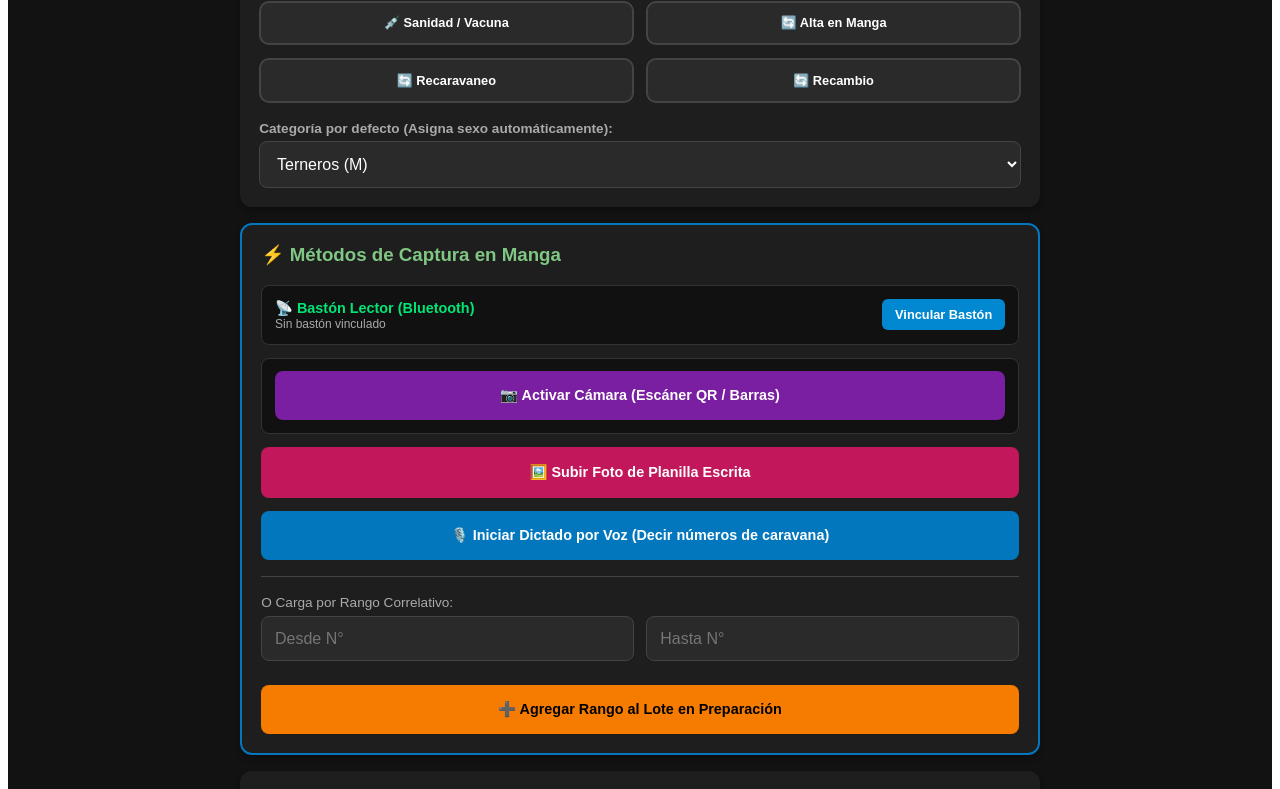
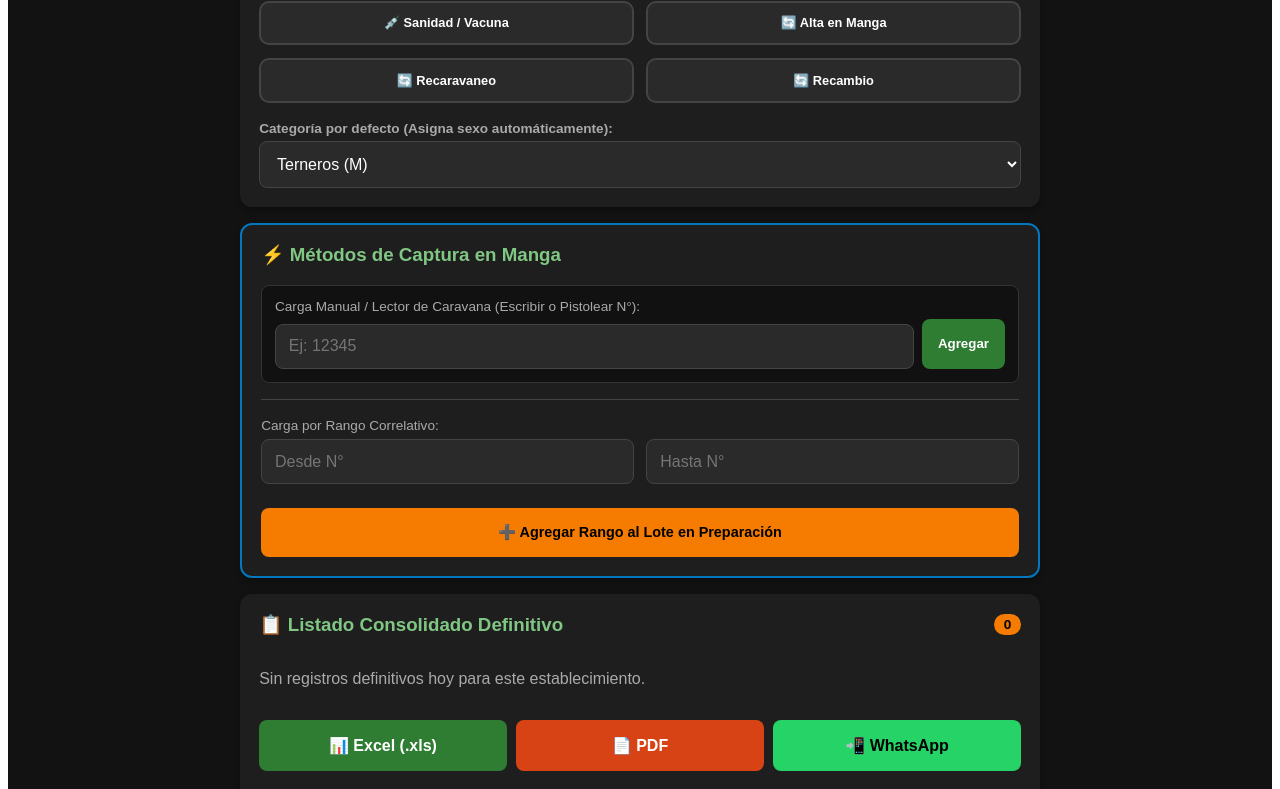
Before and after one commit to ruizmalvina21-rgb/GANADERIA360, a React (Create React App) app: page / in a window 1280 px wide. Shown: the part 415-1204 px from the top of the page. Built offline with nearby package versions, Linux system fonts and the light colour scheme.

Commit message:
Update App.js

```diff
--- a/src/App.js
+++ b/src/App.js
@@ -1,4 +1,4 @@
-import React, { useState, useEffect, useRef } from 'react';
+import React, { useState, useEffect } from 'react';
 
 export default function App() {
   const NOMBRE_APLICACION = 'GanadoGestión AR';
@@ -9,10 +9,10 @@ export default function App() {
   const [tab, setTab] = useState('diario');
 
   const [fechaRegistroApp] = useState(() => {
-    let saved = localStorage.getItem('ganado_fecha_registro_app');
+    let saved = localStorage.getItem('ganado_fecha_registro_app_v9');
     if (!saved) {
       saved = new Date().toISOString();
-      localStorage.setItem('ganado_fecha_registro_app', saved);
+      localStorage.setItem('ganado_fecha_registro_app_v9', saved);
     }
     return new Date(saved);
   });
@@ -36,7 +36,7 @@ export default function App() {
   };
 
   const [establecimientos, setEstablecimientos] = useState(() => {
-    const saved = localStorage.getItem('ganado_establecimientos_v8');
+    const saved = localStorage.getItem('ganado_establecimientos_v9');
     if (saved) return JSON.parse(saved);
     return [
       {
@@ -51,7 +51,7 @@ export default function App() {
   });
 
   const [estacionActivaId, setEstacionActivaId] = useState(() => {
-    const saved = localStorage.getItem('ganado_estacion_activa_id');
+    const saved = localStorage.getItem('ganado_estacion_activa_id_v9');
     return saved ? Number(saved) : 1;
   });
 
@@ -87,7 +87,7 @@ export default function App() {
       return est;
     });
     setEstablecimientos(actualizados);
-    localStorage.setItem('ganado_establecimientos_v8', JSON.stringify(actualizados));
+    localStorage.setItem('ganado_establecimientos_v9', JSON.stringify(actualizados));
     setEditandoEstablecimiento(false);
     alert('✅ Datos guardados correctamente.');
   };
@@ -108,15 +108,15 @@ export default function App() {
 
     let actualizados = [...establecimientos, nuevoEst];
     setEstablecimientos(actualizados);
-    localStorage.setItem('ganado_establecimientos_v8', JSON.stringify(actualizados));
+    localStorage.setItem('ganado_establecimientos_v9', JSON.stringify(actualizados));
     setEstacionActivaId(nuevoEst.id);
-    localStorage.setItem('ganado_estacion_activa_id', nuevoEst.id);
+    localStorage.setItem('ganado_estacion_activa_id_v9', nuevoEst.id);
     alert(`📁 Nuevo RENSPA "${nombreNuevo}" agregado.`);
   };
 
   const seleccionarEstablecimiento = (id) => {
     setEstacionActivaId(id);
-    localStorage.setItem('ganado_estacion_activa_id', id);
+    localStorage.setItem('ganado_estacion_activa_id_v9', id);
   };
 
   const [operacionActual, setOperacionActual] = useState('Nacimiento');
@@ -126,13 +126,13 @@ export default function App() {
     return ['Terneras', 'Vaquillonas', 'Vacas'].includes(cat) ? 'H' : 'M';
   };
 
-  const claveReg = `ganado_registros_v8_${(establecimientoActual.renspa || establecimientoActual.nombre).replace(/[^a-zA-Z0-9]/g, '_')}`;
+  const claveReg = `ganado_registros_v9_${(establecimientoActual.renspa || establecimientoActual.nombre).replace(/[^a-zA-Z0-9]/g, '_')}`;
   const [registrosDiarios, setRegistrosDiarios] = useState(() => {
     const saved = localStorage.getItem(claveReg);
     return saved ? JSON.parse(saved) : [];
   });
 
-  const claveHist = `ganado_historico_v8_${(establecimientoActual.renspa || establecimientoActual.nombre).replace(/[^a-zA-Z0-9]/g, '_')}`;
+  const claveHist = `ganado_historico_v9_${(establecimientoActual.renspa || establecimientoActual.nombre).replace(/[^a-zA-Z0-9]/g, '_')}`;
   const [archivoHistorico, setArchivoHistorico] = useState(() => {
     const saved = localStorage.getItem(claveHist);
     return saved ? JSON.parse(saved) : [];
@@ -140,8 +140,8 @@ export default function App() {
 
   useEffect(() => {
     const idKey = (establecimientoActual.renspa || establecimientoActual.nombre).replace(/[^a-zA-Z0-9]/g, '_');
-    const cReg = `ganado_registros_v8_${idKey}`;
-    const cHist = `ganado_historico_v8_${idKey}`;
+    const cReg = `ganado_registros_v9_${idKey}`;
+    const cHist = `ganado_historico_v9_${idKey}`;
     const regSaved = localStorage.getItem(cReg);
     const histSaved = localStorage.getItem(cHist);
     setRegistrosDiarios(regSaved ? JSON.parse(regSaved) : []);
@@ -152,23 +152,16 @@ export default function App() {
   const [loteTemporal, setLoteTemporal] = useState([]);
 
   const [packsComprados, setPacksComprados] = useState(() => {
-    const saved = localStorage.getItem('ganado_packs_comprados');
+    const saved = localStorage.getItem('ganado_packs_comprados_v9');
     return saved ? JSON.parse(saved) : [];
   });
 
   const [cantidadPackSeleccionada, setCantidadPackSeleccionada] = useState(100);
   const [rangoDesde, setRangoDesde] = useState('');
   const [RangoHasta, setRangoHasta] = useState('');
-  const [bloqueTexto, setBloqueTexto] = useState('');
-  const [estaDictando, EstaDictando] = useState(false);
-
-  const [conectadoBluetooth, setConectadoBluetooth] = useState(false);
-  const [dispositivoBaston, setDispositivoBaston] = useState(null);
-  const [escaneandoCamara, setEscaneandoCamara] = useState(false);
-  const scannerRef = useRef(null);
 
   const [vacunaciones, setVacunaciones] = useState(() => {
-    const saved = localStorage.getItem('ganado_vacunaciones');
+    const saved = localStorage.getItem('ganado_vacunaciones_v9');
     return saved ? JSON.parse(saved) : [];
   });
 
@@ -179,16 +172,6 @@ export default function App() {
     'Terneros', 'Terneras', 'Novillitos', 'Toritos', 'Novillos', 'Vaquillonas', 'Vacas', 'Toros'
   ];
 
-  useEffect(() => {
-    if (!document.getElementById('html5-qrcode-script')) {
-      const script = document.createElement('script');
-      script.id = 'html5-qrcode-script';
-      script.src = 'https://cdnjs.cloudflare.com/ajax/libs/html5-qrcode/2.3.8/html5-qrcode.min.js';
-      script.async = true;
-      document.body.appendChild(script);
-    }
-  }, []);
-
   const comprarPackCaravanas = () => {
     let nuevoPack = {
       id: Date.now(),
@@ -197,7 +180,7 @@ export default function App() {
     };
     let actualizados = [...packsComprados, nuevoPack];
     setPacksComprados(actualizados);
-    localStorage.setItem('ganado_packs_comprados', JSON.stringify(actualizados));
+    localStorage.setItem('ganado_packs_comprados_v9', JSON.stringify(actualizados));
 
     let mensajePedido = `*📦 SOLICITUD DE PACK DE CARAVANAS*\n`;
     mensajePedido += `Establecimiento: ${establecimientoActual.nombre}\n`;
@@ -246,7 +229,7 @@ export default function App() {
 
     let actualizadas = [nuevaVacuna, ...vacunaciones];
     setVacunaciones(actualizadas);
-    localStorage.setItem('ganado_vacunaciones', JSON.stringify(actualizadas));
+    localStorage.setItem('ganado_vacunaciones_v9', JSON.stringify(actualizadas));
     setLoteVacuna('');
     alert(`💉 Vacunación registrada correctamente.`);
   };
@@ -269,136 +252,6 @@ export default function App() {
       }
     });
     setLoteTemporal(acumuladoTemp);
-  };
-
-  const procesarTextoVozTemporal = (texto) => {
-    if (!texto.trim()) return;
-    const tokens = texto.toLowerCase().split(/[\s,;\n]+/);
-    let cat = categoriaGlobal;
-    let items = [];
-
-    tokens.forEach((token) => {
-      if (token.includes('ternera')) cat = 'Terneras';
-      else if (token.includes('ternero')) cat = 'Terneros';
-      else if (token.includes('novillito')) cat = 'Novillitos';
-      else if (token.includes('novillo')) cat = 'Novillos';
-      else if (token.includes('vaquillona')) cat = 'Vaquillonas';
-      else if (token.includes('vaca')) cat = 'Vacas';
-      else if (token.includes('torito')) cat = 'Toritos';
-      else if (token.includes('toro')) cat = 'Toros';
-
-      let numMatch = token.match(/\d{1,5}/);
-      if (numMatch) {
-        items.push({ numero: numMatch[0], categoria: cat });
-      }
-    });
-
-    if (items.length > 0) {
-      agregarAlLoteTemporal(items);
-    }
-  };
-
-  const iniciarDictadoVozContinuo = () => {
-    if (!('webkitSpeechRecognition' in window) && !('SpeechRecognition' in window)) {
-      alert('Su navegador no soporta dictado por voz.');
-      return;
-    }
-    const SpeechRecognition = window.SpeechRecognition || window.webkitSpeechRecognition;
-    const recognition = new SpeechRecognition();
-    recognition.lang = 'es-AR';
-    recognition.continuous = true;
-    recognition.interimResults = true;
-
-    EstaDictando(true);
-    recognition.onresult = (event) => {
-      let tFinal = '';
-      for (let i = event.resultIndex; i < event.results.length; ++i) {
-        if (event.results[i].isFinal) tFinal += event.results[i][0].transcript + ' ';
-      }
-      if (tFinal) {
-        setBloqueTexto(prev => (prev + ' ' + tFinal).trim());
-        procesarTextoVozTemporal(tFinal);
-      }
-    };
-    recognition.onerror = () => EstaDictando(false);
-    recognition.onend = () => EstaDictando(false);
-
-    window.recognitionInstance = recognition;
-    recognition.start();
-  };
-
-  const finalizarDictadoVoz = () => {
-    if (window.recognitionInstance) window.recognitionInstance.stop();
-    EstaDictando(false);
-  };
-
-  const conectarBastonBluetooth = async () => {
-    if (!navigator.bluetooth) {
-      alert('Su navegador no soporta conexión Bluetooth Web.');
-      return;
-    }
-    try {
-      const device = await navigator.bluetooth.requestDevice({
-        acceptAllDevices: true,
-        optionalServices: ['generic_access', 'battery_service']
-      });
-      await device.gatt.connect();
-      setDispositivoBaston(device.name || 'Bastón Lector');
-      setConectadoBluetooth(true);
-      alert(`✅ Conectado con: ${device.name || 'Bastón Lector'}`);
-    } catch (error) {
-      alert('No se pudo completar la conexión Bluetooth.');
-    }
-  };
-
-  const iniciarEscaneoRealCamara = () => {
-    if (!window.Html5Qrcode) {
-      alert('El módulo de cámara se está cargando. Intente nuevamente.');
-      return;
-    }
-    setEscaneandoCamara(true);
-    setTimeout(() => {
-      if (!scannerRef.current) {
-        scannerRef.current = new window.Html5Qrcode("reader-camara-real");
-      }
-      scannerRef.current.start(
-        { facingMode: "environment" },
-        { fps: 10, qrbox: { width: 250, height: 150 } },
-        (decodedText) => {
-          let numMatch = decodedText.match(/\d{1,15}/);
-          if (numMatch) {
-            agregarAlLoteTemporal([{ numero: numMatch[0], categoria: categoriaGlobal }]);
-          }
-        },
-        () => {}
-      ).catch(() => {
-        alert('No se pudo acceder a la cámara trasera.');
-        setEscaneandoCamara(false);
-      });
-    }, 300);
-  };
-
-  const detenerEscaneoRealCamara = async () => {
-    if (scannerRef.current) {
-      try {
-        await scannerRef.current.stop();
-        scannerRef.current.clear();
-      } catch (e) {}
-    }
-    setEscaneandoCamara(false);
-  };
-
-  const procesarFotoPlanillaReal = (e) => {
-    const archivo = e.target.files[0];
-    if (!archivo) return;
-    alert(`📸 Procesando imagen "${archivo.name}"...`);
-    setTimeout(() => {
-      let itemsDetectados = [
-        { numero: '78910', categoria: categoriaGlobal },
-        { numero: '78911', categoria: categoriaGlobal }
-      ];
-      agregarAlLoteTemporal(itemsDetectados);
-    }, 1000);
   };
 
   const agregarRangoTemporal = () => {
@@ -702,57 +555,37 @@ export default function App() {
               <h3 style={{ color: '#81c784', marginTop: 0 }}>⚡ Métodos de Captura en Manga</h3>
 
               <div style={{ background: '#111', padding: '0.8rem', borderRadius: '8px', marginBottom: '0.8rem', border: '1px solid #333' }}>
-                <div style={{ display: 'flex', justifyContent: 'space-between', alignItems: 'center' }}>
-                  <div>
-                    <strong style={{ color: '#00e676', fontSize: '0.9rem' }}>📡 Bastón Lector (Bluetooth)</strong>
-                    <div style={{ fontSize: '0.75rem', color: '#aaa' }}>
-                      {conectadoBluetooth ? `Conectado a: ${dispositivoBaston}` : 'Sin bastón vinculado'}
-                    </div>
-                  </div>
-                  {!conectadoBluetooth ? (
-                    <button style={{ background: '#0288d1', color: '#fff', border: 'none', padding: '0.5rem 0.8rem', borderRadius: '6px', fontWeight: 'bold', cursor: 'pointer', fontSize: '0.8rem' }} onClick={conectarBastonBluetooth}>
-                      Vincular Bastón
-                    </button>
-                  ) : (
-                    <span style={{ color: '#00e676', fontWeight: 'bold', fontSize: '0.8rem' }}>Conectado OK</span>
-                  )}
+                <label style={{ color: '#aaa', fontSize: '0.85rem', display: 'block', marginBottom: '0.3rem' }}>Carga Manual / Lector de Caravana (Escribir o Pistolear N°):</label>
+                <div style={{ display: 'flex', gap: '0.5rem' }}>
+                  <input
+                    type="text"
+                    id="input-caravana-rapida"
+                    placeholder="Ej: 12345"
+                    style={styles.input}
+                    onKeyDown={(e) => {
+                      if (e.key === 'Enter' && e.target.value.trim()) {
+                        agregarAlLoteTemporal([{ numero: e.target.value.trim(), categoria: categoriaGlobal }]);
+                        e.target.value = '';
+                      }
+                    }}
+                  />
+                  <button
+                    style={{ background: '#2e7d32', color: '#fff', border: 'none', padding: '0 1rem', borderRadius: '8px', fontWeight: 'bold', cursor: 'pointer' }}
+                    onClick={() => {
+                      let inp = document.getElementById('input-caravana-rapida');
+                      if (inp && inp.value.trim()) {
+                        agregarAlLoteTemporal([{ numero: inp.value.trim(), categoria: categoriaGlobal }]);
+                        inp.value = '';
+                      }
+                    }}
+                  >
+                    Agregar
+                  </button>
                 </div>
               </div>
 
-              <div style={{ background: '#111', padding: '0.8rem', borderRadius: '8px', marginBottom: '0.8rem', border: '1px solid #333', textAlign: 'center' }}>
-                <div id="reader-camara-real" style={{ width: '100%', maxWidth: '350px', margin: '0 auto', display: escaneandoCamara ? 'block' : 'none' }}></div>
-                {!escaneandoCamara ? (
-                  <button style={{ ...styles.btnMain, backgroundColor: '#7b1fa2', fontSize: '0.9rem', marginTop: 0 }} onClick={iniciarEscaneoRealCamara}>
-                    📷 Activar Cámara (Escáner QR / Barras)
-                  </button>
-                ) : (
-                  <button style={{ ...styles.btnMain, backgroundColor: '#c62828', fontSize: '0.9rem', marginTop: '0.5rem' }} onClick={detenerEscaneoRealCamara}>
-                    ⏹️ Apagar Cámara
-                  </button>
-                )}
-              </div>
-
-              <div style={{ marginBottom: '0.8rem' }}>
-                <label style={{ ...styles.btnMain, backgroundColor: '#c2185b', fontSize: '0.9rem', textAlign: 'center', display: 'block', lineHeight: '1.2rem', cursor: 'pointer', boxSizing: 'border-box' }}>
-                  🖼️ Subir Foto de Planilla Escrita
-                  <input type="file" accept="image/*" style={{ display: 'none' }} onChange={procesarFotoPlanillaReal} />
-                </label>
-              </div>
-
-              <div style={{ marginBottom: '0.8rem' }}>
-                {!estaDictando ? (
-                  <button style={{ ...styles.btnMain, backgroundColor: '#0277bd', fontSize: '0.9rem', marginTop: 0 }} onClick={iniciarDictadoVozContinuo}>
-                    🎙️ Iniciar Dictado por Voz (Decir números de caravana)
-                  </button>
-                ) : (
-                  <button style={{ ...styles.btnMain, backgroundColor: '#c62828', fontSize: '0.9rem', marginTop: 0 }} onClick={finalizarDictadoVoz}>
-                    ⏹️ Detener Dictado por Voz (Escuchando...)
-                  </button>
-                )}
-              </div>
-
               <div style={{ marginTop: '1rem', borderTop: '1px solid #444', paddingTop: '1rem' }}>
-                <label style={{ color: '#aaa', fontSize: '0.85rem' }}>O Carga por Rango Correlativo:</label>
+                <label style={{ color: '#aaa', fontSize: '0.85rem' }}>Carga por Rango Correlativo:</label>
                 <div style={{ display: 'grid', gridTemplateColumns: '1fr 1fr', gap: '0.8rem', marginBottom: '1rem' }}>
                   <input type="number" placeholder="Desde N°" value={rangoDesde} onChange={(e) => setRangoDesde(e.target.value)} style={styles.input} />
                   <input type="number" placeholder="Hasta N°" value={RangoHasta} onChange={(e) => setRangoHasta(e.target.value)} style={styles.input} />
@@ -967,7 +800,7 @@ export default function App() {
               </select>
             </div>
 
-            <div style={{ background: '#252525', padding: '1rem', borderRadius: '8px', textAlign: 'left', marginBottom: '1rem' }}>
+            <div style={{ background: '#252525', padding: '1rem', borderRadius: '8px', textAlign: 'left', marginBottom: '1rem' }, {background: '#252525', padding: '1rem', borderRadius: '8px', textAlign: 'left', marginBottom: '1rem'}}>
               <strong style={{ color: '#81c784' }}>🏦 Datos para Abonar el Plan {planSuscripcionSeleccionado} ({obtenerPrecioPlan(planSuscripcionSeleccionado)}):</strong>
               <p style={{ margin: '0.5rem 0 0.2rem 0', fontSize: '0.9rem' }}>Banco: <b>Banco Provincia</b></p>
               <p style={{ margin: '0.2rem 0', fontSize: '0.9rem' }}>Alias: <b style={{ color: '#ffb74d' }}>{aliasBco}</b></p>
```
